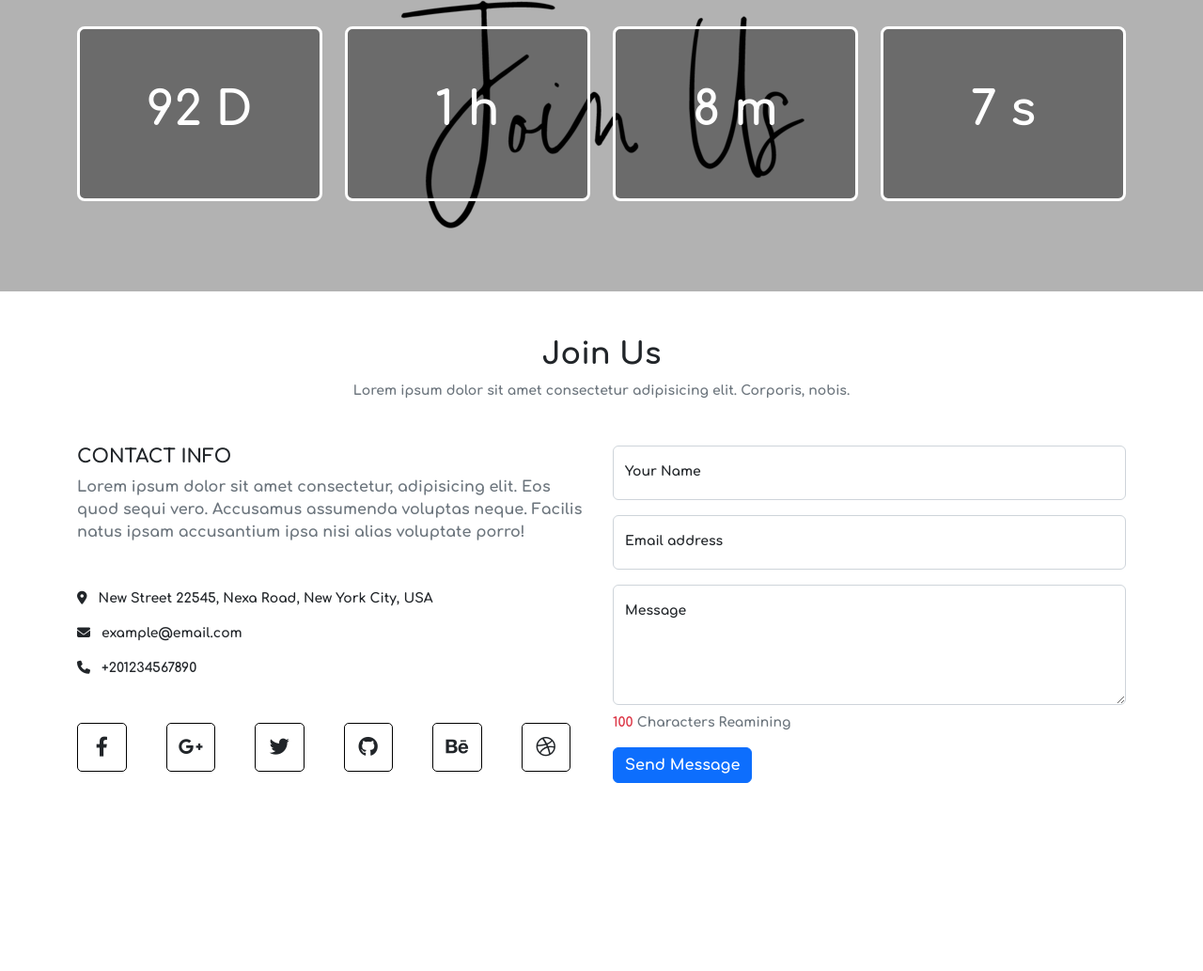
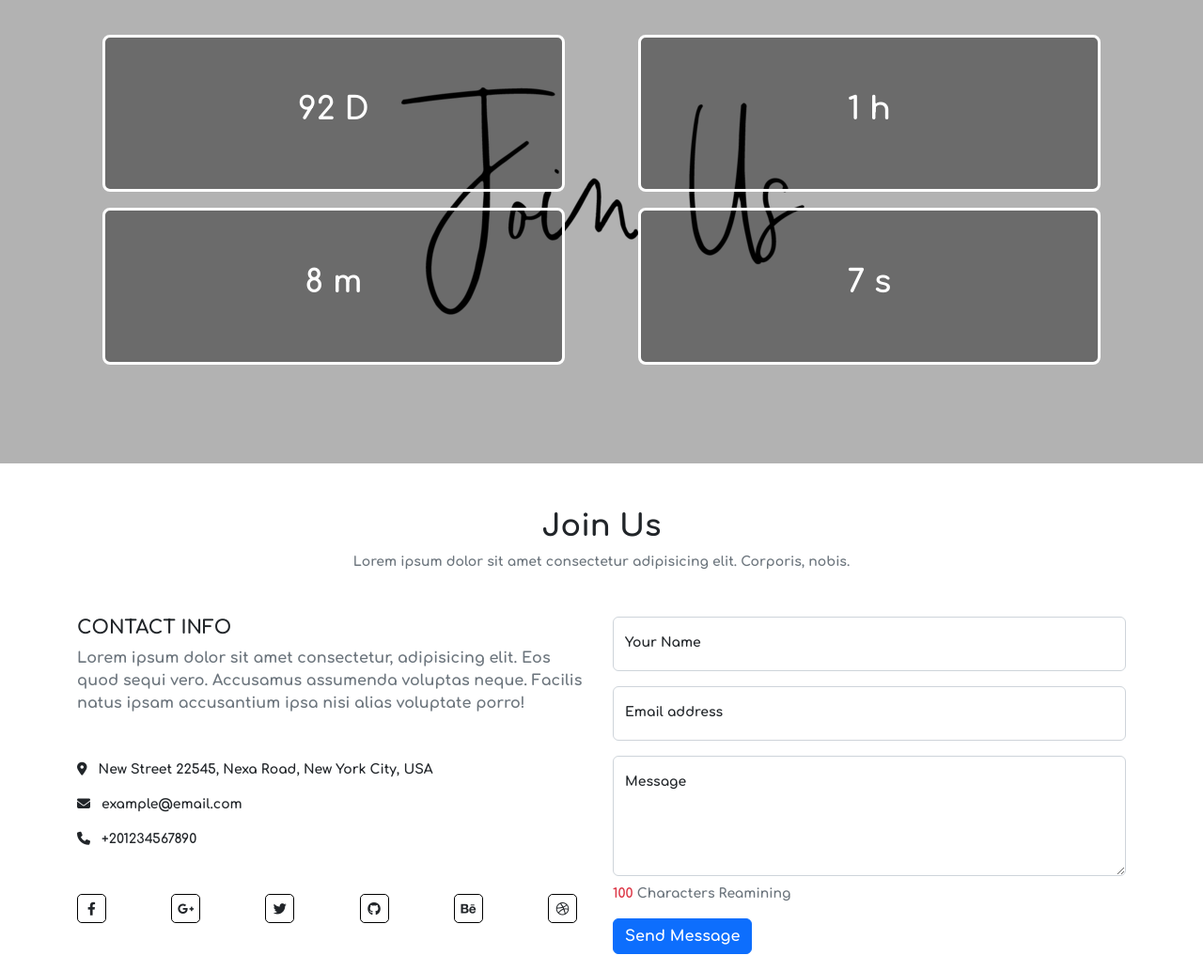
Before and after one commit to abdumezar/Egyptian-Party, a plain HTML site: page index.html in a window 1280 px wide. Shown: the part 1241-2274 px from the top of the page at 94% size. Before the commit the page ends 2158 px from the top, so only its background shows below. Drawn offline with Linux system fonts and the light colour scheme.

Commit message:
Add files via upload

```diff
--- a/css/style.css
+++ b/css/style.css
@@ -104,7 +104,7 @@ nav li{
 }
 
 #duration h6{
-  font-size: 50px;
+  font-size: 3em;
 }
 
 #duration .box{
@@ -114,8 +114,6 @@ nav li{
   padding: 5em;
   border: 3px solid white;
   border-radius: 8px;
-
-
   background-color: rgba(0, 0, 0, 0.4);
 }
 
@@ -156,8 +154,22 @@ nav li{
 
   #duration .box{
     padding: 5em;
+    width: 90%;
+    margin: 0.8em auto;
     font-size: 0.8em;
   }
+
+  .socialBox{
+    height: 2.2em;
+    width: 2.2em;
+    margin: 0 1em;
+    font-size: 1em;
+  }
+
+  .social{
+    justify-content: space-between;
+  }
+
 }
 
 @media only screen and (max-width: 600px) {
@@ -174,4 +186,10 @@ nav li{
     width: 65%;
     margin: 1em auto;
   }
+
+  nav{
+    left: -50%;
+    right: 110%;
+  }
+
 }
--- a/index.html
+++ b/index.html
@@ -36,9 +36,10 @@
     </div>
   </header>
 
-  <section id="details" class="w-50 m-auto text-center py-5 ffff">
-    <h5 class="singer activeSlide">Singer One <i class="fa-solid fa-chevron-down"></i></h5>
-    <p class="singerDetails openFirst">Lorem, ipsum dolor sit amet consectetur adipisicing elit. Sapiente sed voluptatem nisi ab
+  <section id="details" class="w-50 m-auto text-center py-5">
+    <h5 class="singer">Singer One <i class="fa-solid fa-chevron-down"></i></h5>
+    <p class="singerDetails openFirst">Lorem, ipsum dolor sit amet consectetur adipisicing elit. Sapiente sed voluptatem
+      nisi ab
       officiis labore id illum vitae, inventore natus numquam debitis in, animi, accusamus expedita error iure a. Eius
       iure aliquid mollitia incidunt nulla vitae, ullam corporis necessitatibus, ipsum aspernatur aperiam animi est
       temporibus. Reiciendis consequatur nam dicta voluptatum!</p>
@@ -62,24 +63,24 @@
   <section id="duration" class="py-5">
     <div class="container my-5">
       <div class="row">
-        <div class="col-md-3">
+        <div class="col-md-6 col-xxl-3">
           <div class="box">
-            <h6><span class="days">70</span> D</h6>
+            <h6><span class="days">0</span> D</h6>
           </div>
         </div>
-        <div class="col-md-3">
+        <div class="col-md-6 col-xxl-3">
           <div class="box">
-            <h6><span class="hours">02</span> h</h6>
+            <h6><span class="hours">0</span> h</h6>
           </div>
         </div>
-        <div class="col-md-3">
+        <div class="col-md-6 col-xxl-3">
           <div class="box">
-            <h6><span class="minutes">40</span> m</h6>
+            <h6><span class="minutes">0</span> m</h6>
           </div>
         </div>
-        <div class="col-md-3">
+        <div class="col-md-6 col-xxl-3">
           <div class="box">
-            <h6><span class="seconds">50</span> s</h6>
+            <h6><span class="seconds">0</span> s</h6>
           </div>
         </div>
       </div>
@@ -140,7 +141,8 @@
             <label for="emailInput">Email address</label>
           </div>
           <div class="form-floating">
-            <textarea class="form-control" placeholder="Leave a message here" onkeyup="countChars(this)" id="messageInput"></textarea>
+            <textarea class="form-control" placeholder="Leave a message here" onkeyup="countChars(this)"
+              id="messageInput"></textarea>
             <label for="messageInput">Message</label>
           </div>
           <p class="text-muted mt-2"><span class="remainingChars text-danger">100</span> Characters Reamining</p>
@@ -152,11 +154,6 @@
     </div>
   </section>
 
-
-  <section>
-    <div id="demo"></div>
-  </section>
-
   <!--  Javascript  -->
   <script src="js/jquery-3.6.1.min.js"></script>
   <script src="js/bootstrap.bundle.min.js"></script>
--- a/js/script.js
+++ b/js/script.js
@@ -53,7 +53,7 @@ function countChars(word) {
 // Set the date we're counting down to
 let countDownDate = new Date("Jan 20, 2023 21:17:00").getTime();
 // Update the count down every 1 second
-let x = setInterval(function() {
+let x = setInterval(function () {
   // Get today's date and time
   let now = new Date().getTime();
   // Find the distance between now and the count down date
@@ -63,12 +63,10 @@ let x = setInterval(function() {
   let hours = Math.floor((distance % (1000 * 60 * 60 * 24)) / (1000 * 60 * 60));
   let minutes = Math.floor((distance % (1000 * 60 * 60)) / (1000 * 60));
   let seconds = Math.floor((distance % (1000 * 60)) / 1000);
-
   $(".days").html(days);
   $(".hours").html(hours);
   $(".minutes").html(minutes);
   $(".seconds").html(seconds);
-
   // If the count down is finished
   if (distance < 0) {
     clearInterval(x);
```
